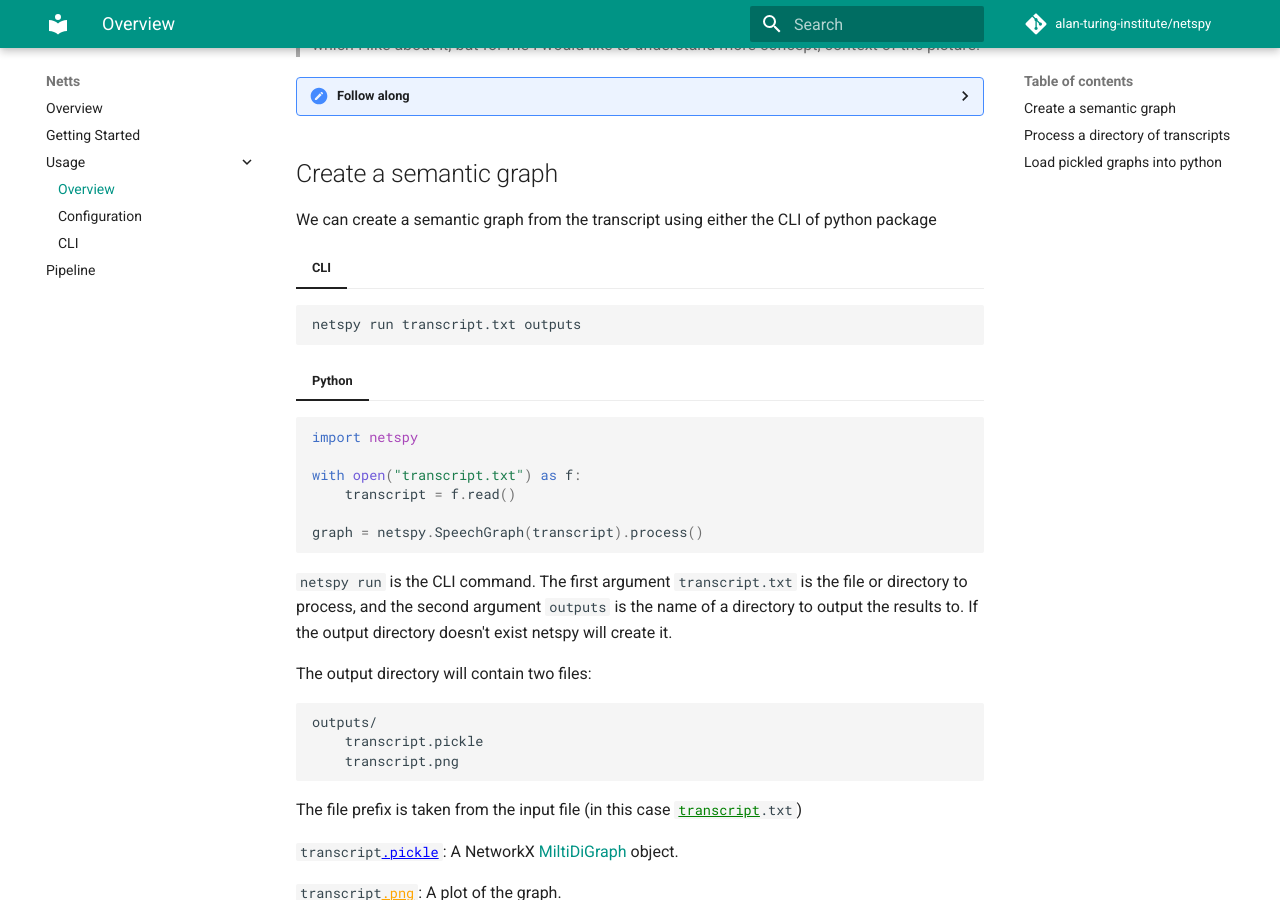
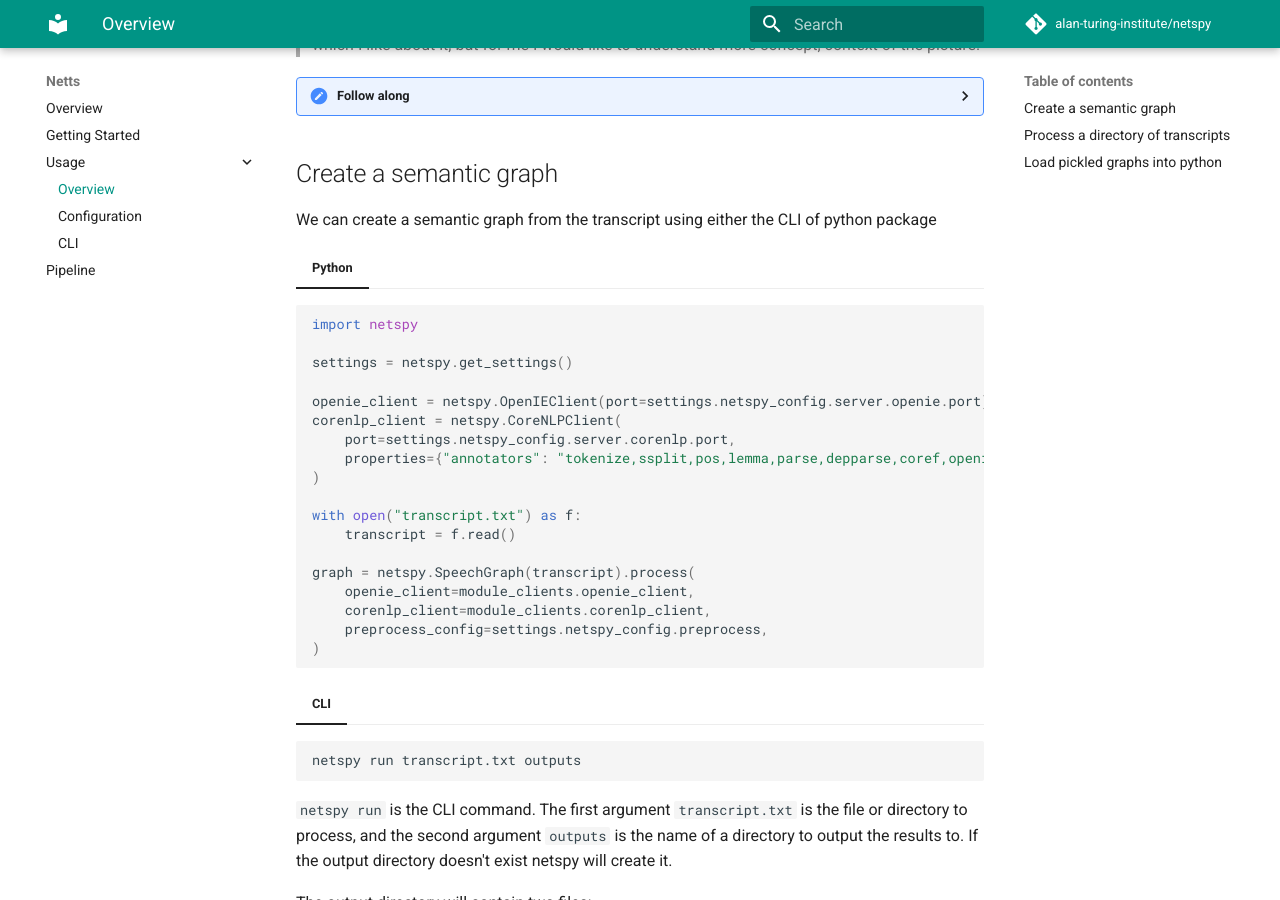
Before and after one commit to alan-turing-institute/netts, an MkDocs documentation site: the page built from docs/docs/basic_usage.md, in a window 1280 px wide and 900 px high, scrolled down 343 px. Built offline with MkDocs 1.6.1 and Material for MkDocs 9.7.7, drawn with Linux system fonts in a browser that asks for light colours; comment, search, counter and statistics services are not loaded.

Commit message:
Update python examples

````diff
--- a/docs/docs/basic_usage.md
+++ b/docs/docs/basic_usage.md
@@ -18,22 +18,33 @@ echo "I see a man in the dark standing against a light post. It seems to be in t
 
 We can create a semantic graph from the transcript using either the CLI of python package
 
-=== "CLI"
-
-```bash
-netspy run transcript.txt outputs
-```
-
 === "Python"
 
 ```python
 import netspy
 
+settings = netspy.get_settings()
+
+openie_client = netspy.OpenIEClient(port=settings.netspy_config.server.openie.port)
+corenlp_client = netspy.CoreNLPClient(
+    port=settings.netspy_config.server.corenlp.port,
+    properties={"annotators": "tokenize,ssplit,pos,lemma,parse,depparse,coref,openie"},
+)
+
 with open("transcript.txt") as f:
     transcript = f.read()
 
-graph = netspy.SpeechGraph(transcript).process()
+graph = netspy.SpeechGraph(transcript).process(
+    openie_client=module_clients.openie_client,
+    corenlp_client=module_clients.corenlp_client,
+    preprocess_config=settings.netspy_config.preprocess,
+)
+```
 
+=== "CLI"
+
+```bash
+netspy run transcript.txt outputs
 ```
 
 `netspy run` is the CLI command. The first argument `transcript.txt` is the file or directory to process, and the second argument `outputs` is the name of a directory to output the results to. If the output directory doesn't exist netspy will create it.
````
Also changed, not shown: other parts of docs/docs/basic_usage.md (+1 -1 lines).
